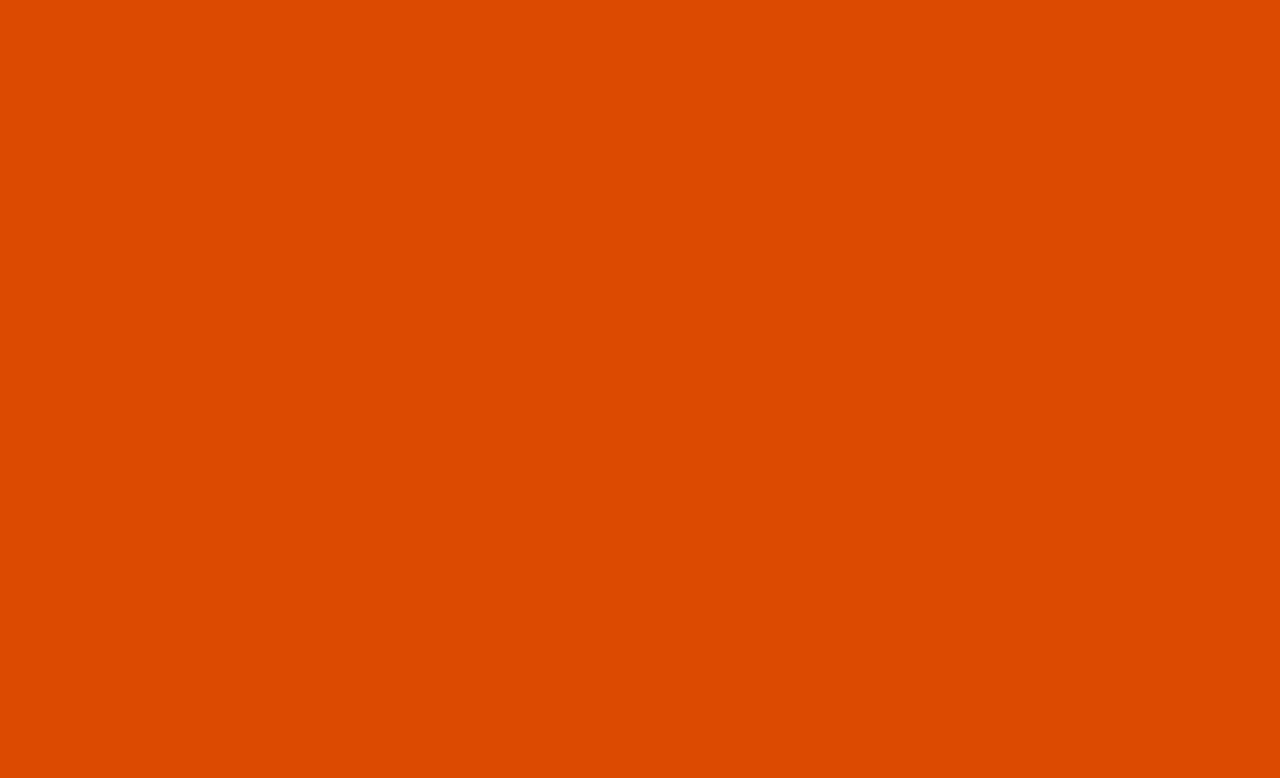
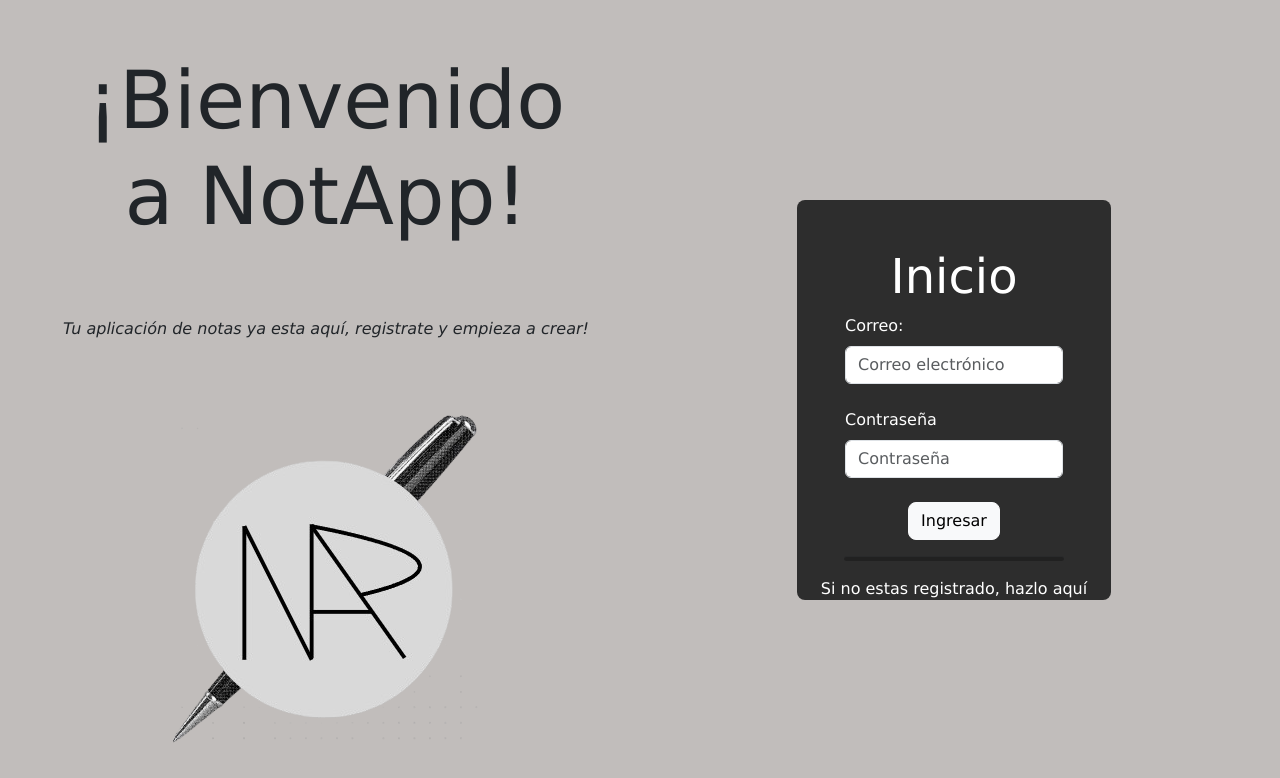
Before and after one commit to Cris-NN/proyecto-NotApp, a website: page views/index.html in a window 1280 px wide. Drawn offline with nearby package versions, Linux system fonts and the light colour scheme.

Commit message:
Add files via upload

```diff
--- a/public/stylesheets/style.css
+++ b/public/stylesheets/style.css
@@ -1,3 +1,22 @@
 body{
-  background-color: #da4901;
+  background-color: #c1bdbb;
+  font-family: 'Lucida Sans', 'Lucida Sans Regular', 'Lucida Grande', 'Lucida Sans Unicode', Geneva, Verdana, sans-serif;
+  height: 100%;
 }
+
+.derecha, .izquierda{
+  height: 100vh;
+
+}
+
+.container-form{
+  background-color: #2d2d2d;
+  width: 50%;
+  height: 50%;
+}
+
+.linea{
+  height: 5px;
+  width: 70%;
+
+}
--- a/views/index.html
+++ b/views/index.html
@@ -4,10 +4,48 @@
         <meta charset="UTF-8">
         <meta name="viewport" content="width=device-width, initial-scale=1.0">
         <title>NotApp</title>
+        <link href="https://cdn.jsdelivr.net/npm/bootstrap@5.3.8/dist/css/bootstrap.min.css"
+            rel="stylesheet" integrity="sha384-sRIl4kxILFvY47J16cr9ZwB07vP4J8+LH7qKQnuqkuIAvNWLzeN8tE5YBujZqJLB" crossorigin="anonymous">
         <link rel="stylesheet" href="/stylesheets/style.css">
     </head>
+    <body>
+        <div class="container-fluid">
+            <div class="row g-0 align-items-center">
+                <!-- LADO IZQUIERDO -->
+                <div class="izquierda col-6 d-flex flex-column justify-content-center align-items-center text-center">
+                    <h1 class="display-1 m-5">¡Bienvenido a NotApp!</h1>
+                    <p class="m-4"><em>Tu aplicación de notas ya esta aquí, registrate y empieza a crear!</em></p>
+                    <img class="m-5 img-fluid" src="/img/logo.png" alt="Logo">
+                </div>
 
-    <body>
+                <!-- LADO DERECHO -->
+                <div class="derecha col-6 d-flex flex-column justify-content-center align-items-center text-center">
+                    <div class="container-form col-2 rounded-3">
+                        <h2 class="text-white mt-5 display-5">Inicio</h2>
+                        <form action="">
+                            <div class="correo text-start mb-4 mx-5">
+                                <label for="email" class="form-label text-white">Correo:</label>
+                                <input class="form-control" type="email" name="correo" id="email" placeholder="Correo electrónico">
+                            </div>
 
+                            <div class="contra text-start mb-4 mx-5">
+                                <label for="password" class="form-label text-white"">Contraseña</label>
+                                <input class="form-control" type="password" name="contra" id="password" placeholder="Contraseña">
+                            </div>
+
+                            <button class="boton btn btn-light rounded-3">Ingresar</button>
+
+                            <hr class="linea mx-auto bg-black rounded-5">
+
+                            <p class="text-white mt-2">Si no estas registrado, hazlo aquí</p></p>
+                        </form>
+                    </div>
+                </div>
+            </div>
+        </div>
+
+
+        <script src="https://cdn.jsdelivr.net/npm/bootstrap@5.3.8/dist/js/bootstrap.bundle.min.js"
+            integrity="sha384-FKyoEForCGlyvwx9Hj09JcYn3nv7wiPVlz7YYwJrWVcXK/BmnVDxM+D2scQbITxI" crossorigin="anonymous"></script>
     </body>
 </html>
```
Also changed, not shown: views/principal.html (added, +11 -0 lines), public/img/logo.png (added).
